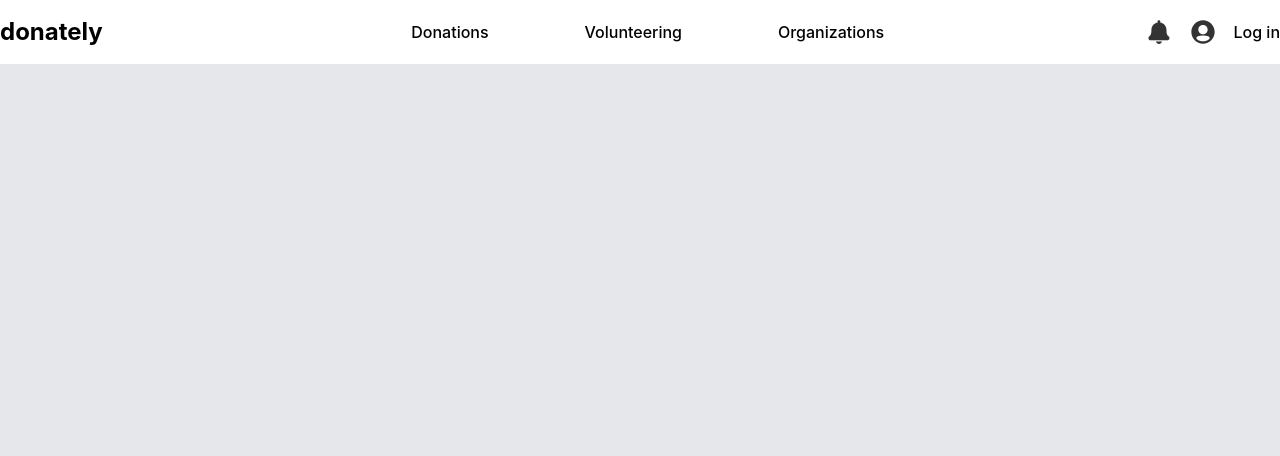
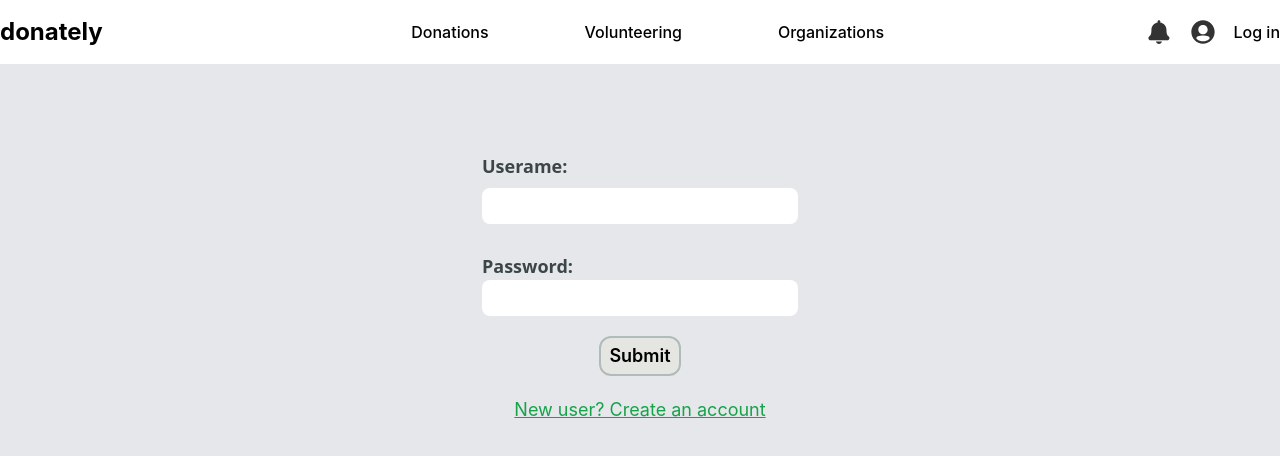
Before and after one commit to salmarashad/Donately, a React (Create React App) app in the folder ch-and-co-m2/: page / in a window 1280 px wide. Both pictures are taken after a click on the button "Log in". Shown: the top 456 px of the page. Built offline with nearby package versions, Linux system fonts and the light colour scheme.

Commit message:
login page base

```diff
--- a/ch-and-co-m2/src/App.js
+++ b/ch-and-co-m2/src/App.js
@@ -21,7 +21,7 @@ function App() {
 				{page === "organizations" && <h1>Organizations</h1>}
 				{page === "registration" && <Registration setPage={setPage} />}
 				{page === "profile" && <Profile />}
-				{page == "login" && <Login setIsLoggedin={setIsLoggedin}/>}
+				{page == "login" && <Login setIsLoggedin={setIsLoggedin} setPage={setPage}/>}
 			</div>
 		</div>
 	);
--- a/ch-and-co-m2/src/Components/Login.js
+++ b/ch-and-co-m2/src/Components/Login.js
@@ -1,7 +1,29 @@
 import React, { useState } from 'react';
-function Login( {setIsLoggedin}) {
+function Login( props) {
     return(
-        <div></div>
+        <div>
+            <form className=' flex flex-col space-y-5 items-center justify-center h-96'>
+            <label className='flex flex-col text-lg font-semibold font-sans text-farahgreen-300'>
+                Userame:
+                <input type="text" name="name" className=" rounded-lg p-1 pr-10 my-2"/>
+            </label>
+            <label className='flex flex-col text-lg font-semibold font-sans text-farahgreen-300'>
+                Password:
+                <input type="password" name="name" className=" rounded-lg p-1 pr-10" />
+            </label>
+            <input type="submit" value="Submit" className=' cursor-pointer bg-farahgray-200 hover:bg-farahgreen-200 text-lg font-semibold p-1 px-2 rounded-xl border-2 border-solid border-farahgreen-200' />
+
+            {/*Redirect*/}
+            <p className='text-center text-green-600 text-lg underline cursor-pointer'
+                        onClick={() => props.setPage("registration")}>
+                            New user? Create an account
+                        </p>
+
+            </form>
+
+
+        </div>
+
     )
 }
 export default Login;
```
